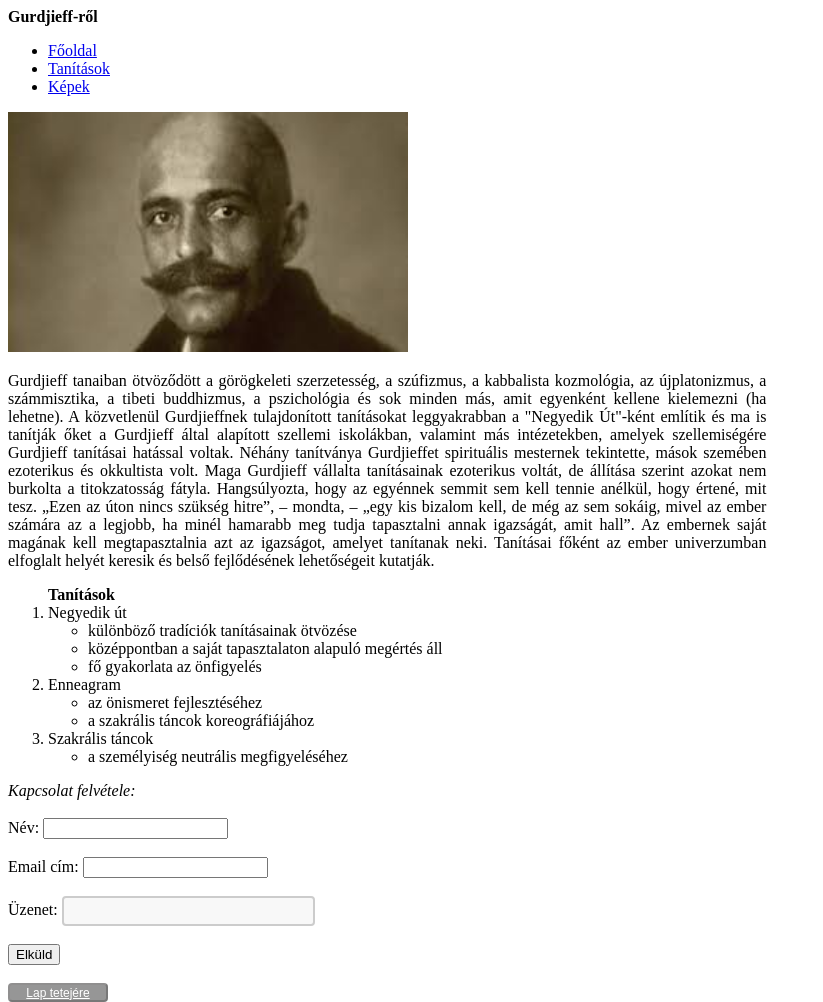
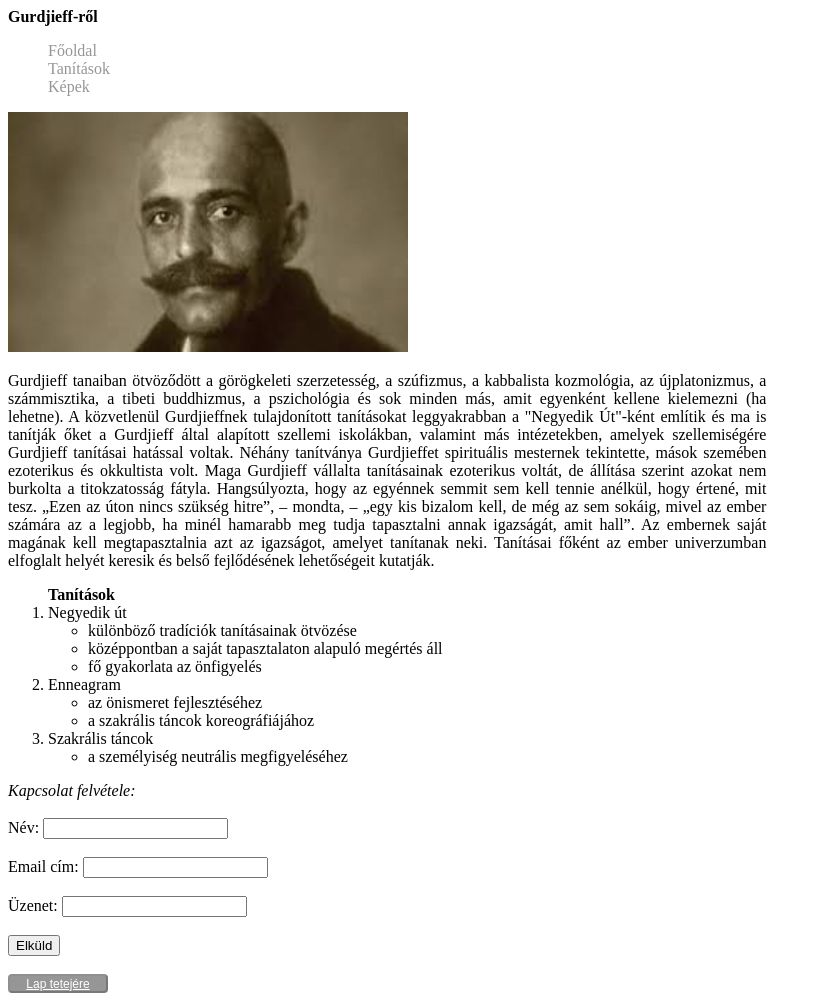
Before and after one commit to barotiv/str2-sajat-munka, a plain HTML site: page html-feladatok-bemutatkozo/about.html in a window 1280 px wide. Shown: the whole page, without its empty margins (0-823 px from the left). Drawn offline with Linux system fonts and the light colour scheme.

Commit message:
Fulfilled

```diff
--- a/html-feladatok-bemutatkozo/about.html
+++ b/html-feladatok-bemutatkozo/about.html
@@ -10,15 +10,15 @@
 <body>
    <header style="text-align: left;">Gurdjieff-ről</header>
    <nav>
-    <ul>
+    <ul style="list-style-type: none;">
       <li>
-          <a href="./home.html">Főoldal</a>
+          <a href="./home.html" class="button">Főoldal</a>
       </li>
       <li>
-        <a href="./works.html">Tanítások</a>
+        <a href="./works.html" class="button">Tanítások</a>
       </li>
       <li>
-          <a href="./gallery.html">Képek</a>
+          <a href="./gallery.html" class="button">Képek</a>
       </li>
   </ul>
    </nav>
--- a/html-feladatok-bemutatkozo/css/main.css
+++ b/html-feladatok-bemutatkozo/css/main.css
@@ -9,9 +9,11 @@ header {
     font-size: 20;
 }
 
-nav ul{
-    color: black;
-    font-size: 16px;
+a.button {
+    appearance: button;
+    text-decoration: black;
+    color: rgb(150 150 150);
+    list-style-type: none;
 }
 
 #myBtn {
@@ -56,7 +58,7 @@ nav ul{
 
 .grid-container {
     display: grid;
-    grid-template-columns:32% 32% 32%;
+    grid-template-columns:33% 33% 33%;
     grid-template-rows: auto;
     grid-gap: 10px;
 }
@@ -79,18 +81,6 @@ nav ul{
     width: 300px;
     height: 300px;
     object-fit: cover;
-    margin: -5px 10px 0px 5px;
+    margin: -3px 10px 0px 5px;
     box-shadow: 3px 3px 3px 3px rgb(200, 200, 200);
 }
-
-#message {
-    width: 20%;
-    height: 30px;
-    padding: 12px 20px;
-    box-sizing: border-box;
-    border: 2px solid #ccc;
-    border-radius: 4px;
-    background-color: #f8f8f8;
-    font-size: 12px;
-    resize: none;
-  }
```
Also changed, not shown: html-feladatok-bemutatkozo/gallery.html (+4 -4 lines), html-feladatok-bemutatkozo/home.html (+4 -4 lines), html-feladatok-bemutatkozo/works.html (+4 -4 lines).
